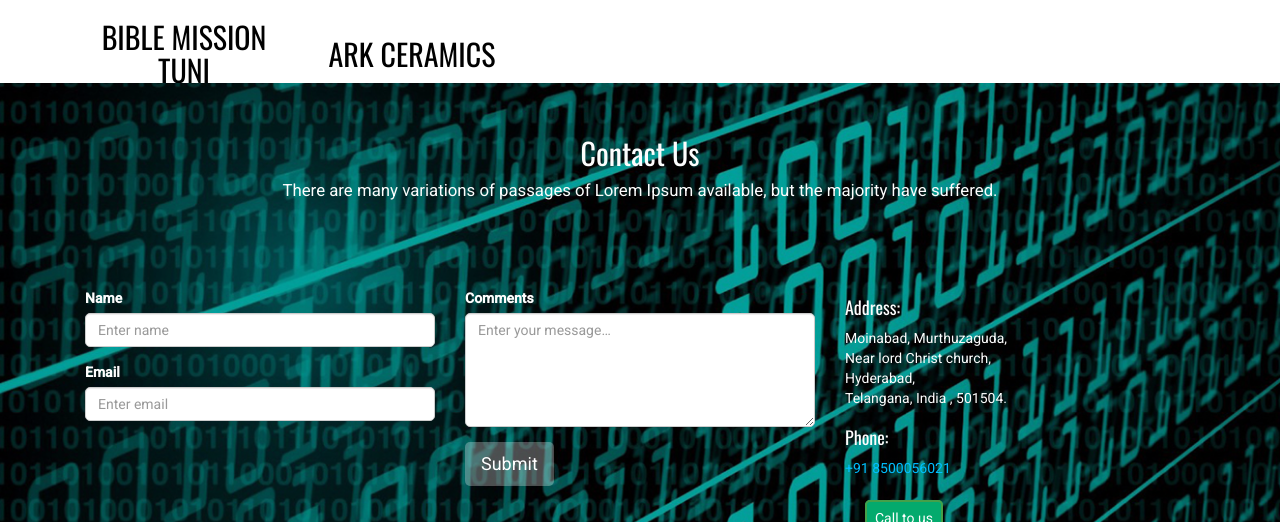
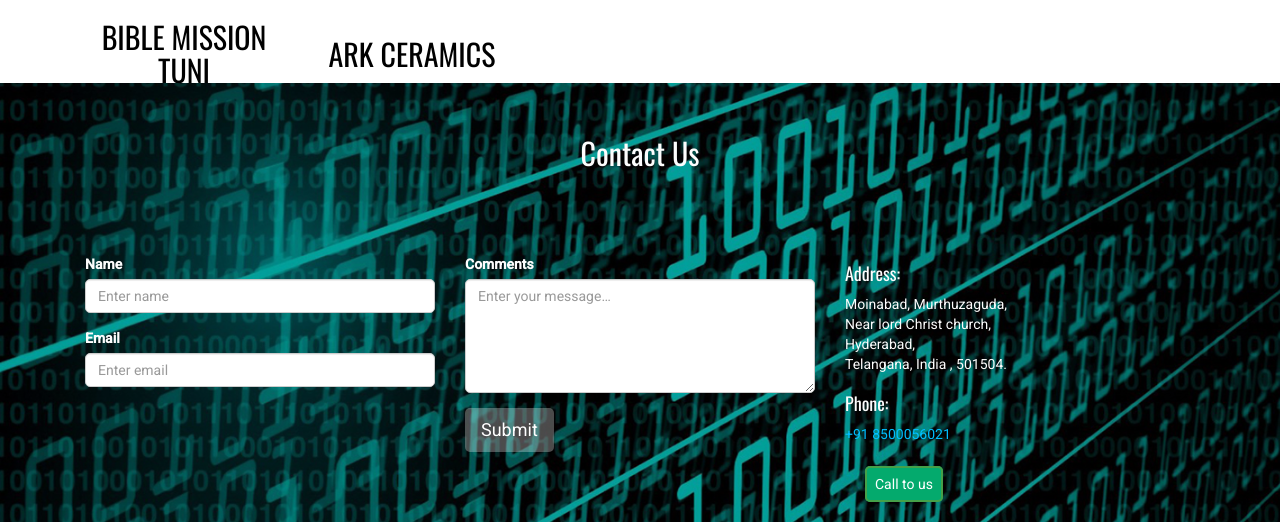
Before and after one commit to nanireo/Nreo-website, a plain HTML site: page index.html in a window 1280 px wide. Shown: the part 2611-3133 px from the top of the page. Drawn offline with nearby package versions, Linux system fonts and the light colour scheme.

Commit message:
Update index.html
contact

```diff
--- a/index.html
+++ b/index.html
@@ -356,7 +356,7 @@
                     <div class="heading text-center">
                         <!-- Heading -->
                         <h2>Contact Us</h2>
-                        <p>There are many variations of passages of Lorem Ipsum available, but the majority have suffered.</p>
+
                     </div>
                 </div>
 
```
